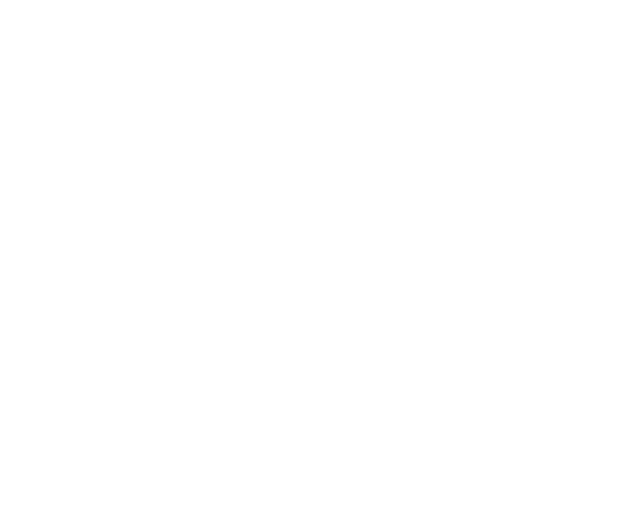
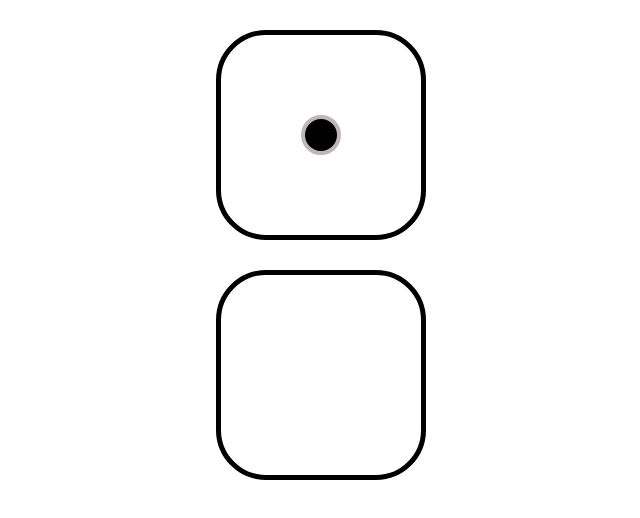
Before and after one commit to geekwise-juston-miller/dice, a plain HTML site: page index.html in a window 1280 px wide. Shown: the whole page, without its empty margins (319-959 px from the left). Drawn offline with Linux system fonts and the light colour scheme.

Commit message:
new dice

```diff
--- a/css/style.css
+++ b/css/style.css
@@ -1,7 +1,47 @@
 html, body{
-    margin: 0;
+    margin: 0 auto;
     padding: 0;
     width: 100%;
     height: auto;
     font-size: 62.5%;
+    box-sizing: border-box;
+    display: block;
+
 }
+
+.dice{
+    width: 20rem;
+    height: 20rem;
+    border: .5rem solid #000000;
+    border-radius: 5rem;
+    display: block;
+}
+
+.center{
+    margin: 0 auto;
+    text-align: center;
+}
+
+.dot{
+    width: 4rem;
+    height: 4rem;
+    background-color: #000000;
+    display: block;
+    border-radius: 4rem;
+    border: .4rem solid #bfb7b7;
+    box-sizing: border-box;
+
+}
+
+.space_dice{
+    margin-top: 3rem;
+    margin-bottom: 3rem;
+
+}
+
+.middle{
+    position: relative;
+    top:50%;
+    transform: translateY(-50%);
+
+}
--- a/index.html
+++ b/index.html
@@ -10,5 +10,14 @@
 
     <body>
 
+    <div class="dice center space_dice">
+        <span class="dot center middle"></span>
+    </div>
+
+    <div class="dice center space_dice">
+        <span></span>
+        <span></span>
+    </div>
+
     </body>
 </html>
```
